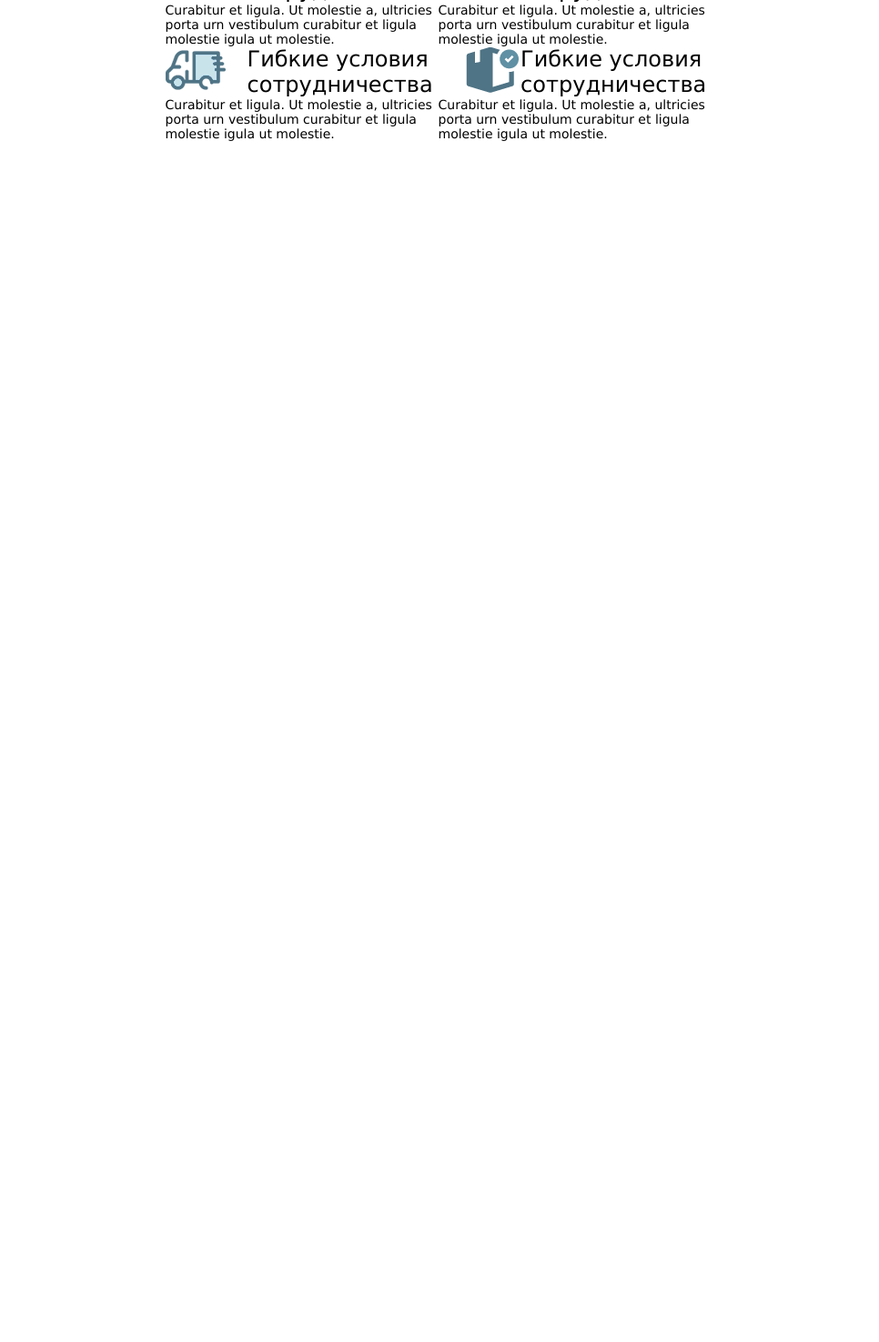
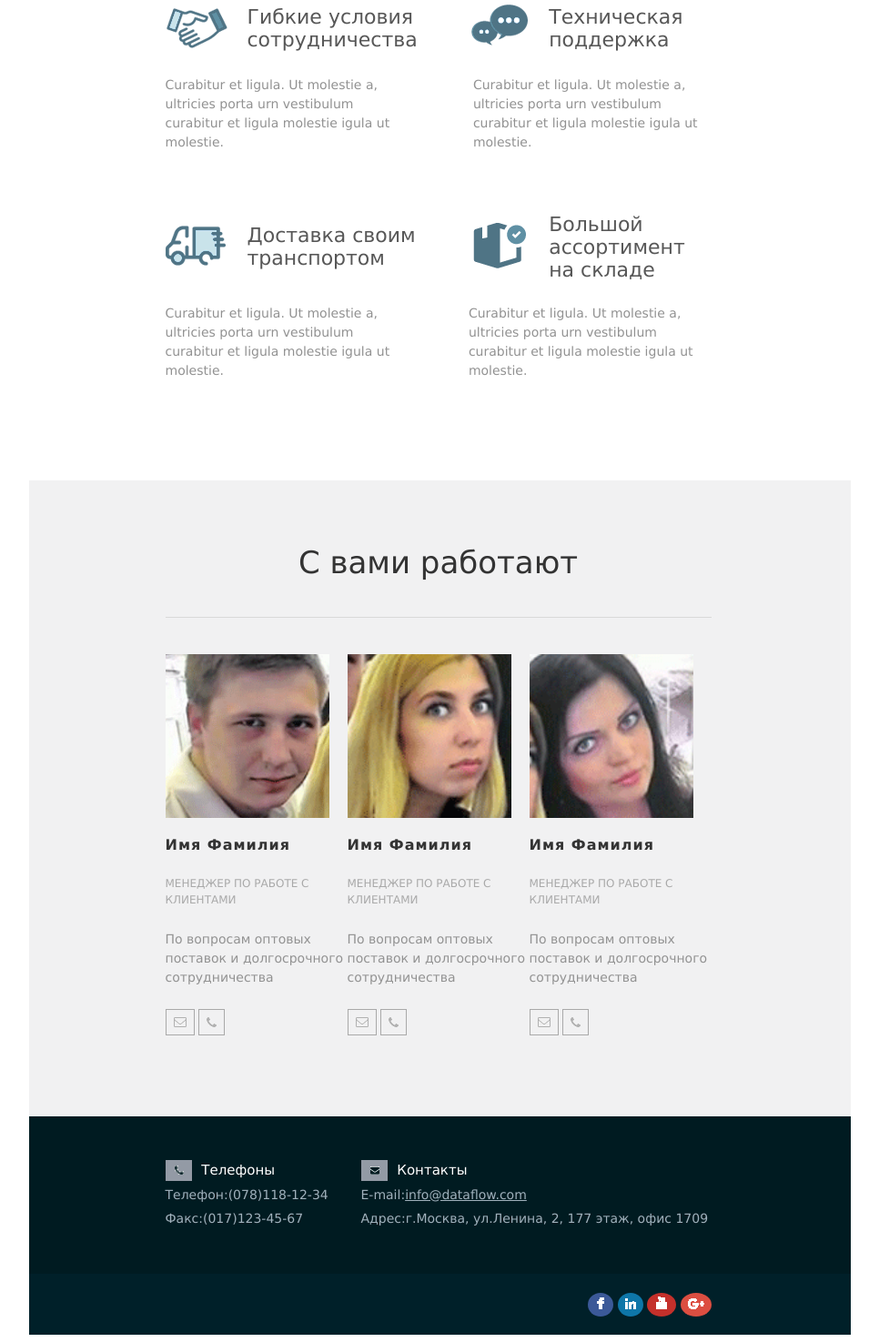
Before and after one commit to KateZhukel/Mifort_htmlcss_block1_fundamentals, a website: page HW3-e-mail-template/index.html in a window 1280 px wide. Shown: the part 2930-4405 px from the top of the page at 91% size, without its empty margins (157-1123 px from the left). Before the commit the page ends 3223 px from the top, so only its background shows below. Drawn offline with Linux system fonts and the light colour scheme.

Commit message:
all parts

```diff
--- a/HW3-e-mail-template/index.html
+++ b/HW3-e-mail-template/index.html
@@ -254,115 +254,205 @@
         </td>
     </tr>
     <tr>
-        <td style="background-color: #ffffff; padding: 70px 150px 130px">
+        <td style="background-color: #ffffff; padding: 70px 150px 110px">
             <table border="0" cellpadding="0" cellspacing="0" style="background-color: #ffffff;
             font: 14px 'MS Sans Serif', Geneva, sans-serif; color: #000000; width: 600px;
             margin: 0; padding: 0">
                 <tr>
-                    <td colspan="4" align="center" style="font-size: 32px;
+                    <td colspan="4" align="center" style="font-size: 34px;
                     border-bottom: 1px solid #d9d9d9; padding-bottom: 40px; color: #333333">
                         Наши преимущества</td>
                 </tr>
                 <tr>
-                    <td width="90">
-                        <span style="background-image: url('images/advanrure.gif'); width: 90px; height: 50px; display: inline-block">
+                    <td colspan="4" height="56px"></td>
+                </tr>
+                <tr>
+                    <td>
+                        <span style="background-image: url('images/advanrure.gif'); width: 90px; height: 50px;
+                        display: inline-block">
                         </span>
                     </td>
-                       <td> <span style="vertical-align: center; font-size: 24px" >Гибкие условия сотрудничества</span>
+                       <td> <span style="vertical-align: center; font-size: 22px; color: #575757">Гибкие условия сотрудничества</span>
                     </td>
                     <td>
                         <span style="background-image: url('images/advanrure.gif'); background-position: 100% 0;
                         width: 90px; height: 50px; display: inline-block">
                         </span>
                     </td>
-                    <td>
-                        <span style="vertical-align: center; font-size: 24px" >Гибкие условия сотрудничества</span>
+                    <td style="padding-left: 20px">
+                        <span style="vertical-align: center; font-size: 22px; color: #575757" >Техническая поддержка</span>
                     </td>
                 </tr>
-                <tr>
-                    <td colspan="2">Curabitur et ligula. Ut molestie a, ultricies porta urn vestibulum curabitur et ligula molestie igula ut molestie.</td>
-                    <td colspan="2">Curabitur et ligula. Ut molestie a, ultricies porta urn vestibulum curabitur et ligula molestie igula ut molestie.</td>
+                <tr style="color: #929292">
+                    <td colspan="2" style="padding-top: 25px; padding-right: 35px; padding-bottom: 67px; line-height: 1.5">Curabitur et ligula. Ut molestie a, ultricies porta urn vestibulum curabitur et
+                        ligula molestie igula ut molestie.</td>
+                    <td colspan="2" style="padding-top: 25px; padding-bottom: 67px; padding-left: 30px; line-height: 1.5">Curabitur et ligula. Ut molestie a, ultricies porta urn vestibulum curabitur et
+                        ligula molestie igula ut molestie.</td>
                 </tr>
                 <tr>
                     <td width="90">
                         <span style="background-image: url('images/advanrure.gif'); background-position: 0 100%; width: 90px; height: 50px; display: inline-block">
                         </span>
                     </td>
-                    <td> <span style="vertical-align: center; font-size: 24px" >Гибкие условия сотрудничества</span>
+                    <td> <span style="vertical-align: center; font-size: 22px; color: #575757" >Доставка своим транспортом</span>
                     </td>
                     <td>
                         <span style="background-image: url('images/advanrure.gif'); background-position: 100% 100%;
                         width: 90px; height: 50px; display: inline-block">
                         </span>
                     </td>
-                    <td>
-                        <span style="vertical-align: center; font-size: 24px" >Гибкие условия сотрудничества</span>
+                    <td style="padding-left: 20px">
+                        <span style="vertical-align: center; font-size: 22px; color: #575757" >Большой ассортимент на складе</span>
                     </td>
                 </tr>
-                <tr>
-                    <td colspan="2">Curabitur et ligula. Ut molestie a, ultricies porta urn vestibulum curabitur et ligula molestie igula ut molestie.</td>
-                    <td colspan="2">Curabitur et ligula. Ut molestie a, ultricies porta urn vestibulum curabitur et ligula molestie igula ut molestie.</td>
+                <tr style="color: #929292;">
+                    <td colspan="2" style="padding-top: 25px; padding-right: 35px; line-height: 1.5">Curabitur et ligula. Ut molestie a, ultricies porta urn vestibulum curabitur et
+                        ligula molestie igula ut molestie.</td>
+                    <td colspan="2" style="padding-top: 25px;  padding-left: 25px; line-height: 1.5">Curabitur et ligula. Ut molestie a, ultricies porta urn vestibulum curabitur et
+                        ligula molestie igula ut molestie.</td>
                 </tr>
             </table>
         </td>
     </tr>
 
-
-
-
-                    <!--
-
-
-
+    <tr>
+        <td style="background-color: #f1f1f2; padding: 70px 150px 86px">
+            <table border="0" cellpadding="0" cellspacing="0" style="
+            font: 14px 'MS Sans Serif', Geneva, sans-serif; color: #000000; width: 600px;
+            margin: 0; padding: 0">
+                <tr>
+                    <td colspan="3" align="center" style="font-size: 34px;
+                    border-bottom: 1px solid #d9d9d9; padding-bottom: 40px; color: #333333">
+                        С вами работают</td>
                 </tr>
                 <tr>
+                    <td height="40px"></td>
+                </tr>
+                <tr>
+                    <td>
+                         <span style="display: block; background: url('images/man1.gif') 4% 57%; background-size: 430px; -webkit-text-size-adjust:none; width: 180px; height: 180px">
+                        </span>
+                    </td>
 
-                    <td style="padding-left: 20px; padding-bottom: 47px">По вопросам сотрудничества, наличию интересующего товара
-                        на складе и предоставлению дополнительных скидок вы можете
-                        <a href="#" style="color: #009a8d">связаться с сотрудниками</a> отдела продаж.
+                    <td>
+                        <span style="display: block;  background: url('images/man1.gif') 57% 87%; background-size: 556px; -webkit-text-size-adjust:none; width: 180px; height: 180px">
+                        </span>
+                    </td>
+                    <td>
+                        <span style="display: block; background: url('images/man1.gif') 97% 60%; background-size: 560px; -webkit-text-size-adjust:none; width: 180px; height: 180px">
+                        </span>
                     </td>
                 </tr>
                 <tr>
-                    <td align="right" colspan="2">
-                        <span style="border: 1px solid #929292 ;padding: 18px 25px; font-size: 12px; letter-spacing: 2px">
-                            <a href="#" style="text-decoration: none"></a>ПОДРОБНЕЕ</span>
-                    </td>
+                    <td colspan="3" height="20px"></td>
                 </tr>
-                    </tbody>
-                </table>
-            </td>
+                <tr style="font-size: 16px; font-weight: bold; color: #333333; letter-spacing: 1px">
+                    <td>Имя Фамилия</td>
+                    <td>Имя Фамилия</td>
+                    <td>Имя Фамилия</td>
+                </tr>
+                <tr>
+                    <td colspan="3" height="24px"></td>
+                </tr>
+                <tr style="font-size: 12px; line-height: 1.5; color: #a9a9a9">
+                    <td style="text-transform: uppercase">Менеджер по работе с клиентами</td>
+                    <td style="text-transform: uppercase">Менеджер по работе с клиентами</td>
+                    <td style="text-transform: uppercase">Менеджер по работе с клиентами</td>
+                </tr>
+                <tr>
+                    <td colspan="3" height="24px"></td>
+                </tr>
+                <tr style="color: #929292; line-height: 1.5">
+                    <td>По вопросам оптовых поставок и долгосрочного сотрудничества</td>
+                    <td>По вопросам оптовых поставок и долгосрочного сотрудничества</td>
+                    <td>По вопросам оптовых поставок и долгосрочного сотрудничества</td>
+                </tr>
+                <tr>
+                    <td height="24px" colspan="3"></td>
                 </tr>
                 <tr>
                     <td>
-                <table style="width: 900px; margin:0 auto; padding: 26px 0 29px; font-weight: normal">
-                    <tr>
-
-                        <td align="center" height="120px" width="290px">
-                            <span style="background: #f1f1f2; padding: 36px 78px">
-                            <a href="#" style="text-decoration: none; color: #242424">Написать письмо</a></span>
+                        <span style="">
+                            <a href=""><img src="images/icon-mail.gif" style="padding: 8px; border: 1px solid #a9a9a9"></a>
+                        </span>
+                        <span>
+                            <a href=""><img src="images/icon-tel.gif" style="padding: 8px; border: 1px solid #a9a9a9"></a>
+                        </span>
                     </td>
-                        <td align="center" height="120px" width="290px"><span style="background: #f1f1f2; padding: 36px 56px">
-                            <a href="#" style="text-decoration: none; color: #242424">Связаться с менеджером</a></span>
+                    <td>
+                        <span style="">
+                            <a href=""><img src="images/icon-mail.gif" style="padding: 8px; border: 1px solid #a9a9a9"></a>
+                        </span>
+                        <span>
+                            <a href=""><img src="images/icon-tel.gif" style="padding: 8px; border: 1px solid #a9a9a9"></a>
+                        </span>
                     </td>
-                        <td align="center" height="120px" width="290px"><span style="background: #f1f1f2; padding: 36px 78px">
-                            <a href="#" style="text-decoration: none; color: #242424">Перейти на сайт</a></span>
+                    <td>
+                        <span style="">
+                            <a href=""><img src="images/icon-mail.gif" style="padding: 8px; border: 1px solid #a9a9a9"></a>
+                        </span>
+                        <span>
+                            <a href=""><img src="images/icon-tel.gif" style="padding: 8px; border: 1px solid #a9a9a9"></a>
+                        </span>
                     </td>
                 </tr>
             </table>
         </td>
     </tr>
     <tr>
-            <td>
-                <table style="width: 900px; margin: 0 auto; padding: 63px 147px 0; font-weight: normal">
-                    <tr>
-                        <td width="192px" height="137px"><span style="background: #f1f1f2; display: block;
-                        width: 192px; height:137px; text-align: center; padding-top: 19px"><img src="images/news.gif"></span></td>
-                        <td width="192px" height="137px" style="padding-top: 19px"><img src="images/news2.gif" style="width: 192px; height: 137px"></td>
-                        <td></td>
+        <td style="background-color: #001b21; padding: 50px 150px 53px">
+            <table border="0" cellpadding="0" cellspacing="0" style="
+            font: 14px 'MS Sans Serif', Geneva, sans-serif; width: 600px;
+            margin: 0; padding: 0">
+                <tr style="color: #ffffff; font-size: 15px">
+                    <td style="padding-bottom: 10px" width="215px">
+                        <span style="background: #939aa5;  padding-top: 2px; padding-left: 10px; padding-right: 5px;
+padding-bottom: 3px">
+                        <img src="images/telephone.gif" width="10" >
+                        </span>
+                        <span style="padding-left: 10px">Телефоны</span>
+                    </td>
+                    <td style="padding-bottom: 10px"><span style="background: #939aa5;  padding-top: 2px; padding-left: 10px; padding-right: 5px;
+padding-bottom: 3px"><img src="images/mail.gif" width="10" >
+                        </span>
+                        <span style="padding-left: 10px">Контакты</span>
+                    </td>
+                </tr>
+                <tr style="color: #a1b1bc">
+                    <td style="padding-bottom: 10px">Телефон:(078)118-12-34</td>
+                    <td style="padding-bottom: 10px">E-mail:<a style="color: #a1b1bc" href="#">info@dataflow.com</a></td>
+                </tr>
+                <tr style="color: #a1b1bc">
+                    <td>Факс:(017)123-45-67</td>
+                    <td>Адрес:г.Москва, ул.Ленина, 2, 177 этаж, офис 1709</td>
                 </tr>
             </table>
         </td>
-        </tr> -->
+    </tr>
+    <tr>
+        <td style="background-color: #002029; padding: 25px 150px 25px">
+            <table border="0" cellpadding="0" cellspacing="0" style="
+            font: 14px 'MS Sans Serif', Geneva, sans-serif; width: 600px;
+            margin: 0; padding: 0">
+                <tr>
+                    <td align="right">
+                        <span style="padding-left: 10px; padding-top: 5px; padding-bottom: 5px; padding-right: 10px;
+                         border-radius: 50%; background-color: #3b5998">
+                            <img src="images/1.gif"></span>
+                        <span style="padding-left: 8px; padding-top: 5px; padding-bottom: 5px; padding-right: 8px;
+                         border-radius: 50%; background-color: #0e76a8">
+                            <img src="images/in.gif"></span>
+                        <span style="padding-left: 10px; padding-top: 5px; padding-bottom: 5px; padding-right: 10px;
+                         border-radius: 50%; background-color: #c4302b">
+                            <img src="images/3.gif"></span>
+                        <span style="padding-left: 8px; padding-top: 5px; padding-bottom: 5px; padding-right: 8px;
+                         border-radius: 50%; background-color: #dc4e41">
+                            <img src="images/g.gif"></span>
+                    </td>
+                </tr>
+            </table>
+        </td>
+    </tr>
     </table>
 </body>
 </html>
```
Also changed, not shown: HW3-e-mail-template/images/flex.png (added), HW3-e-mail-template/images/icon-mail.gif (added), HW3-e-mail-template/images/icon-tel.gif (added), HW3-e-mail-template/images/telephone.gif (added). Lines whose indentation alone changed are shown as unchanged.
